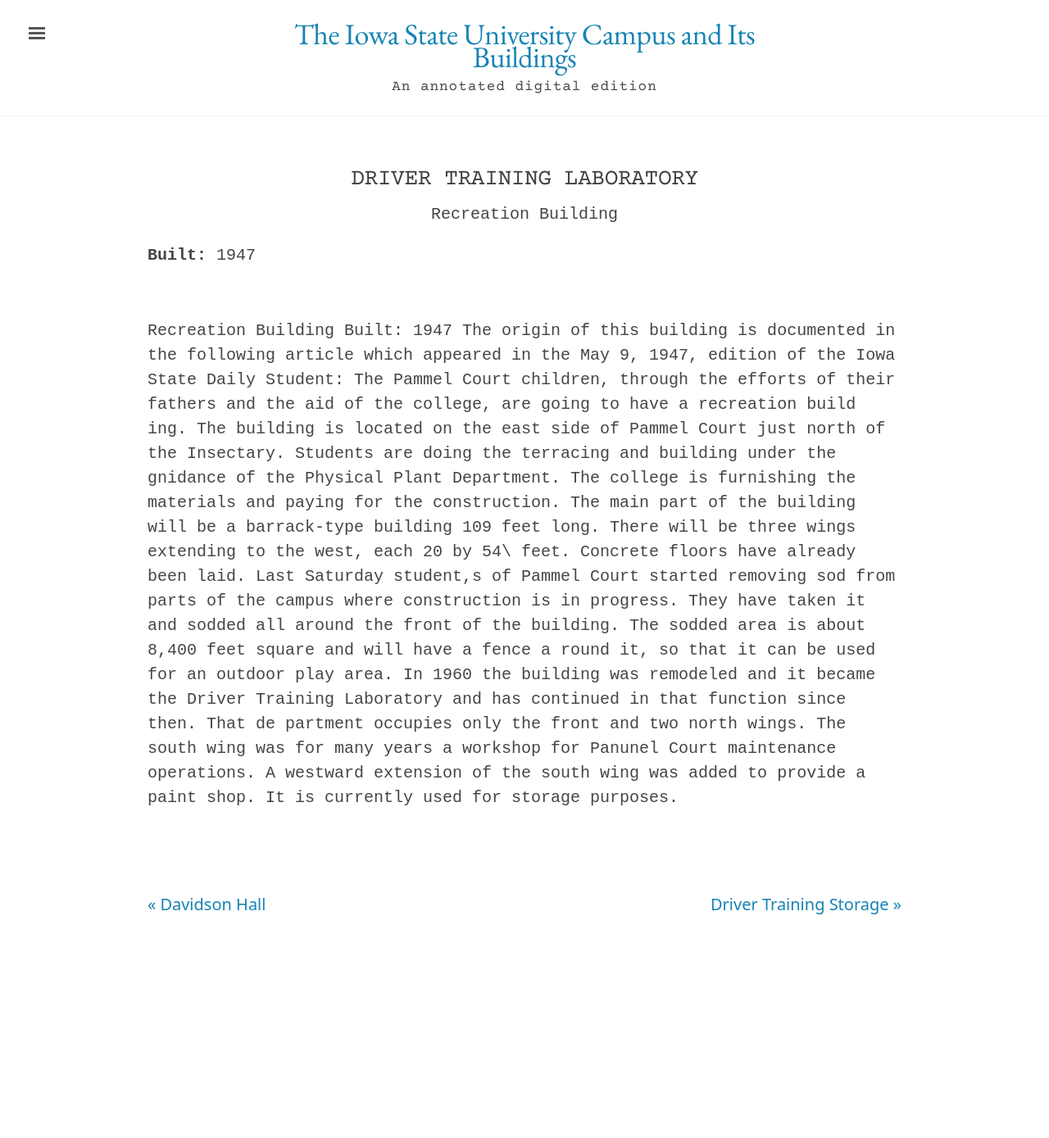
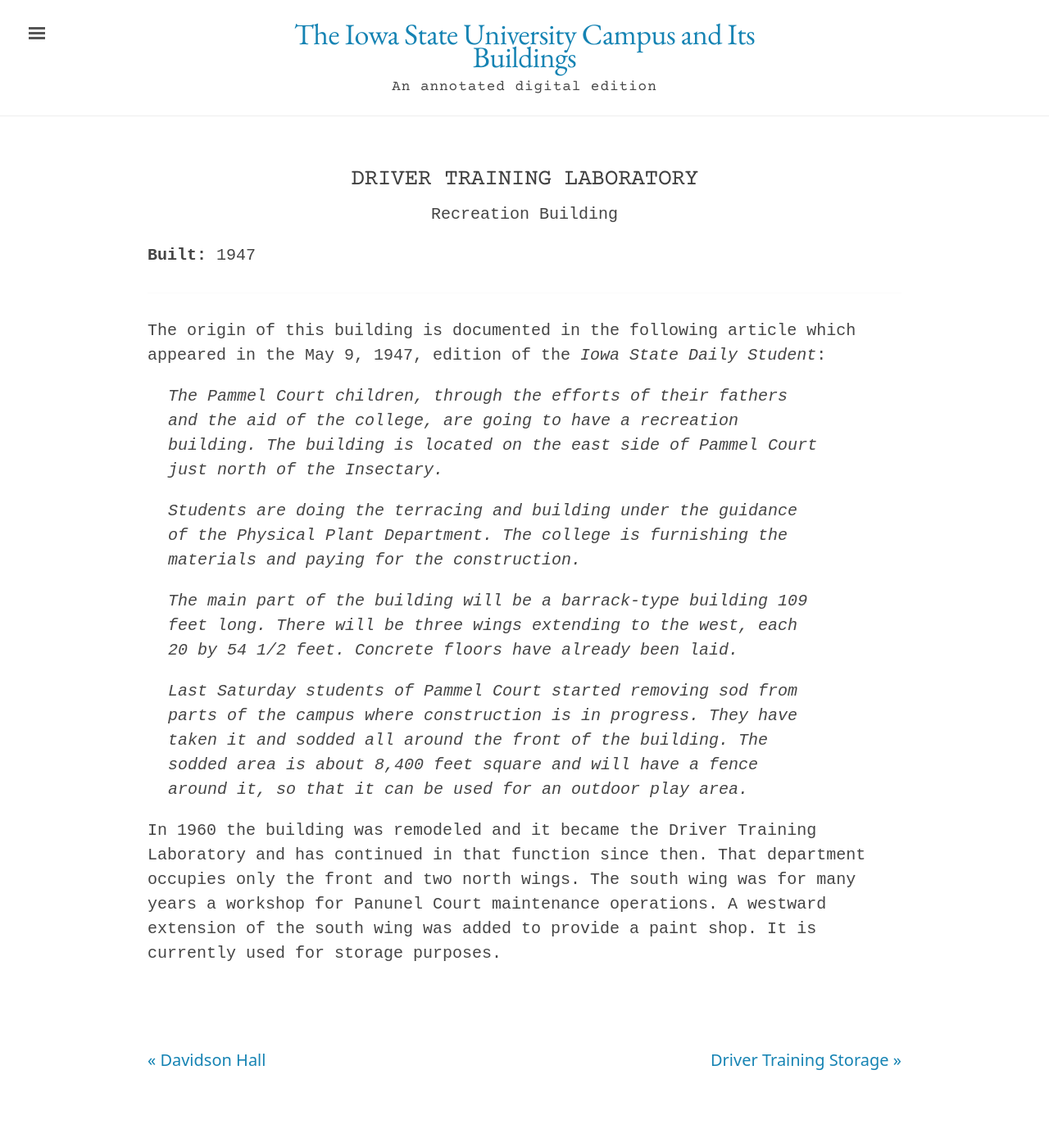
Before and after one commit to emanderson811/day-edition, a Jekyll site: the page built from _texts/buildings/053day-driver-training-lab.md, in a window 1280 px wide. Shown: the whole page at 82% size. Built offline with Jekyll 4.4.1, drawn with Linux system fonts in a browser that asks for light colours; before the commit the page ends 1199 px from its top, so only the background shows below that.

Commit message:
Update 053day-driver-training-lab.md

```diff
--- a/_texts/buildings/053day-driver-training-lab.md
+++ b/_texts/buildings/053day-driver-training-lab.md
@@ -13,11 +13,15 @@
 publication-date: 1980
 ---
 ---
-Recreation Building
-Built: 1947
-The origin of this building is documented in the following article which appeared in the May 9, 1947, edition of the Iowa State Daily Student:
-The Pammel Court children, through the efforts of their fathers and the aid of the college, are going to have a recreation build ing. The building is located on the east side of Pammel Court just north of the Insectary.
-Students are doing the terracing and building under the gnidance of the Physical Plant Department. The college is furnishing the materials and paying for the construction.
-The main part of the building will be a barrack-type building 109 feet long. There will be three wings extending to the west, each 20 by 54\ feet. Concrete floors have already been laid.
-Last Saturday student,s of Pammel Court started removing sod from parts of the campus where construction is in progress. They have taken it and sodded all around the front of the building. The sodded area is about 8,400 feet square and will have a fence a round it, so that it can be used for an outdoor play area.
-In 1960 the building was remodeled and it became the Driver Training Laboratory and has continued in that function since then. That de partment occupies only the front and two north wings. The south wing was for many years a workshop for Panunel Court maintenance operations. A westward extension of the south wing was added to provide a paint shop. It is currently used for storage purposes.
+
+The origin of this building is documented in the following article which appeared in the May 9, 1947, edition of the *Iowa State Daily Student*:
+
+>The Pammel Court children, through the efforts of their fathers and the aid of the college, are going to have a recreation building. The building is located on the east side of Pammel Court just north of the Insectary.
+>
+>Students are doing the terracing and building under the guidance of the Physical Plant Department. The college is furnishing the materials and paying for the construction.
+>
+>The main part of the building will be a barrack-type building 109 feet long. There will be three wings extending to the west, each 20 by 54 1/2 feet. Concrete floors have already been laid.
+>
+>Last Saturday students of Pammel Court started removing sod from parts of the campus where construction is in progress. They have taken it and sodded all around the front of the building. The sodded area is about 8,400 feet square and will have a fence around it, so that it can be used for an outdoor play area.
+
+In 1960 the building was remodeled and it became the Driver Training Laboratory and has continued in that function since then. That department occupies only the front and two north wings. The south wing was for many years a workshop for Panunel Court maintenance operations. A westward extension of the south wing was added to provide a paint shop. It is currently used for storage purposes.
```
